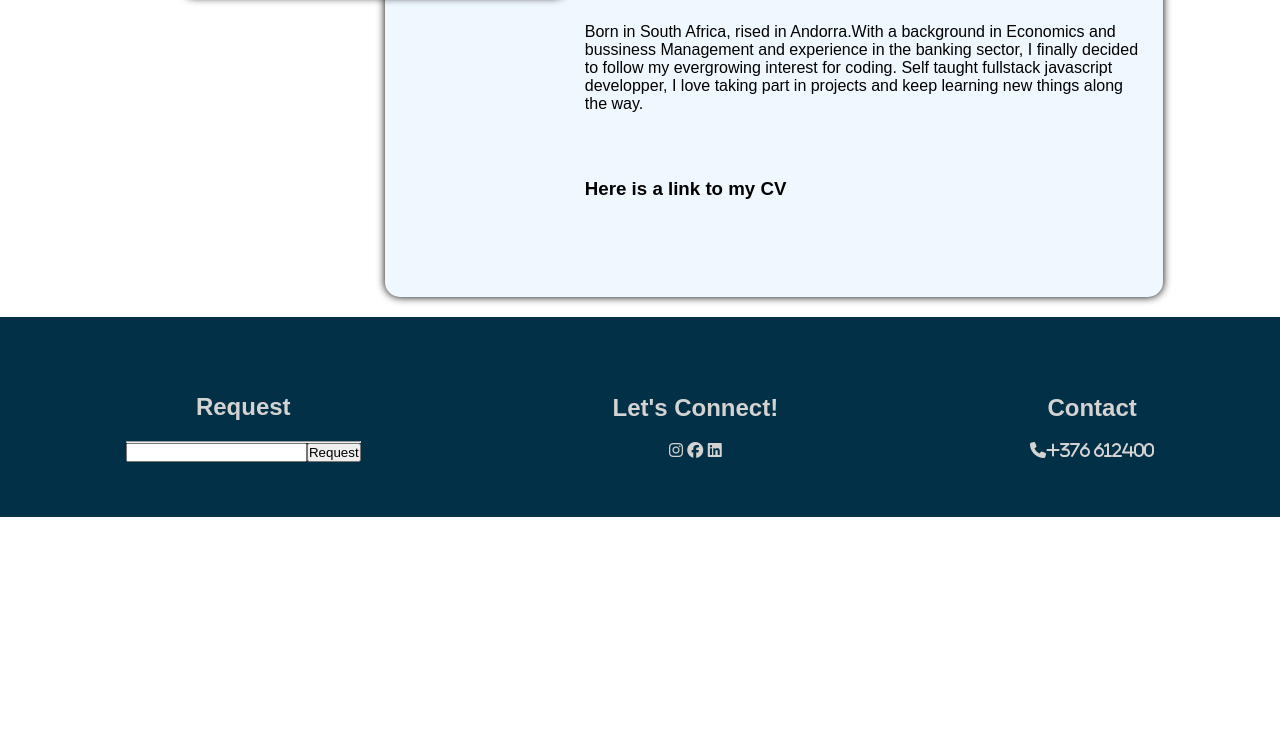
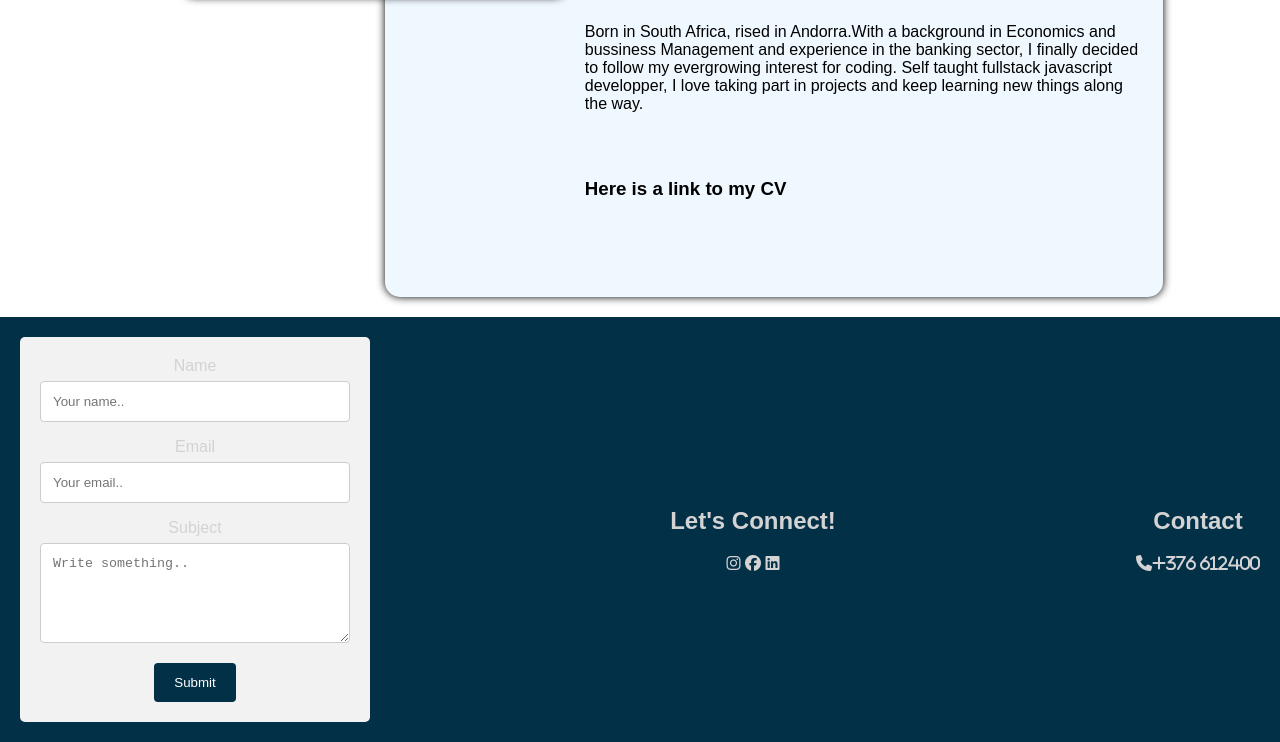
Before and after one commit to Jsendz/portfolioJH, a plain HTML site: page index.html in a window 1280 px wide. Shown: the part 2522-3264 px from the top of the page. Before the commit the page ends 3039 px from the top, so only its background shows below. Drawn offline with Linux system fonts and the light colour scheme; a web font is replaced by a local one.

Commit message:
first commit

```diff
--- a/index.html
+++ b/index.html
@@ -221,12 +221,27 @@
 
 <footer>
     <article class="footer">
-        <div class="email">
+        <div class="container">
+            <form action="POST">
 
-            <h1>Request</h1>
-            <hr>
-            <input type="email"><button>Request</button>
-        </div>
+              <label for="name">Name</label>
+              <input type="text" id="fname" name="name" placeholder="Your name..">
+
+              <label for="email">Email</label>
+              <input type="text" id="email" name="email" placeholder="Your email..">
+
+
+              <label for="subject">Subject</label>
+              <textarea id="subject" name="subject" placeholder="Write something.." style="height:100px"></textarea>
+
+              <input type="submit" value="Submit">
+
+            </form>
+          </div>
+
+
+
+
         <div class="redes">
             <h1>Let's Connect!</h1>
             <i class="fa fa-instagram" aria-hidden="true"></i>
--- a/styles.css
+++ b/styles.css
@@ -557,7 +557,8 @@ body {
         margin: 0;
         margin-top:-90px;
 
-        padding-left: 0;
+        padding-left: 10px;
+
 
 
     }
@@ -577,9 +578,10 @@ body {
 
 footer {
     width: 100%;
-    height: 200px;
+    height: 100%;
     background-color:#023047 ;
     color: lightgrey;
+    padding: 20px;
 }
 @media screen and (max-width:600px) {
     footer {
@@ -590,7 +592,7 @@ footer {
 .footer {
 
     display: flex;
-    justify-content: space-around;
+    justify-content: space-between;
     align-items: center;
     text-align: center;
     height: 100%;
@@ -608,3 +610,36 @@ footer {
     padding: 20px 0;
 
 }
+input[type=text], select, textarea {
+    width: 100%;
+    padding: 12px;
+    border: 1px solid #ccc;
+    border-radius: 4px;
+    box-sizing: border-box;
+    margin-top: 6px;
+    margin-bottom: 16px;
+    resize: vertical
+  }
+
+
+  input[type=submit] {
+    background-color:#023047;
+    color: white;
+    padding: 12px 20px;
+    border: none;
+    border-radius: 4px;
+    cursor: pointer;
+  }
+
+
+  input[type=submit]:hover {
+    background-color:#023047;
+  }
+
+
+  .container {
+    border-radius: 5px;
+    background-color: #f2f2f2;
+    padding: 20px;
+    width: 350px;
+  }
```
